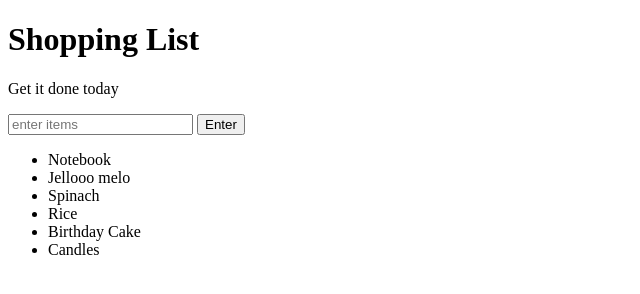
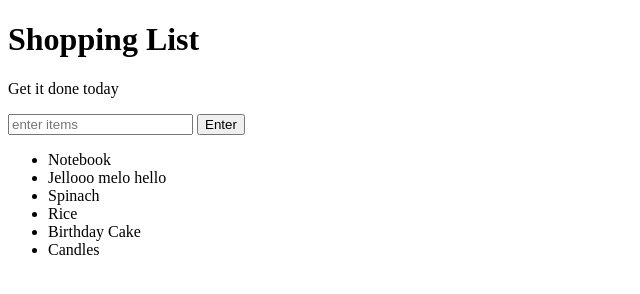
Before and after one commit to AvivE453/WebDev, a plain HTML site: page index.html in a window 1280 px wide. Shown: the full height of the page, 0-640 px from the left. Drawn offline with Linux system fonts and the light colour scheme.

Commit message:
jello hello

```diff
--- a/index.html
+++ b/index.html
@@ -11,7 +11,7 @@
 	<button id="enter">Enter</button>
 	<ul>
 		<li class="bold red" random="23">Notebook</li>
-		<li>Jellooo melo</li>
+		<li>Jellooo melo hello</li>
 		<li>Spinach</li>
 		<li>Rice</li>
 		<li>Birthday Cake</li>
```
